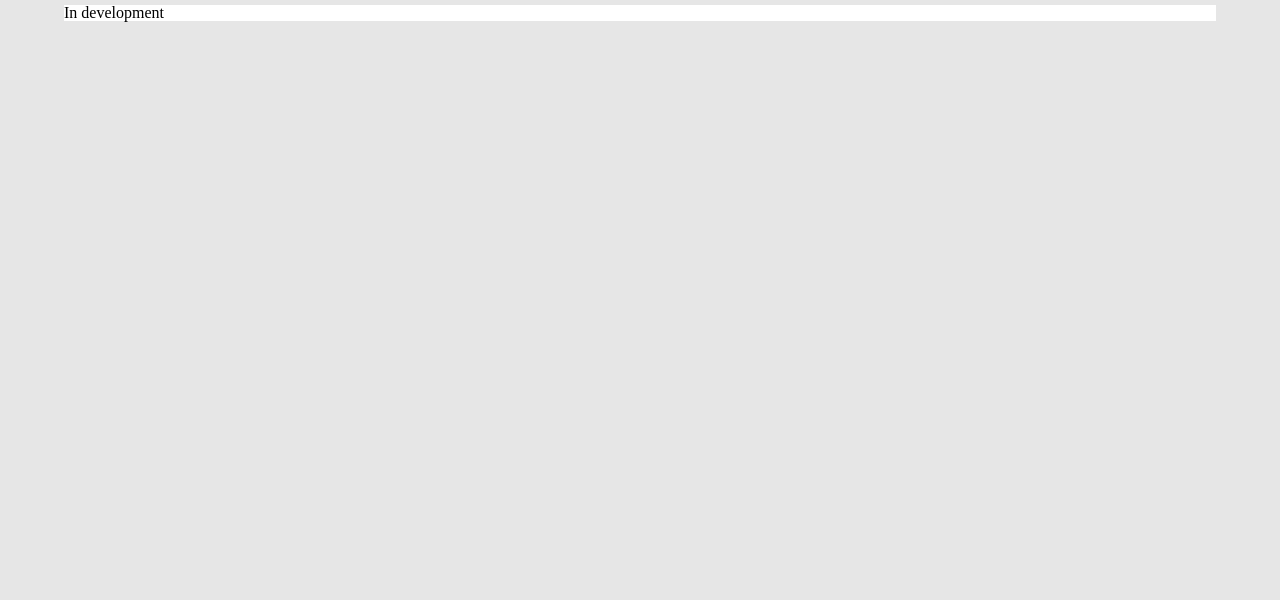
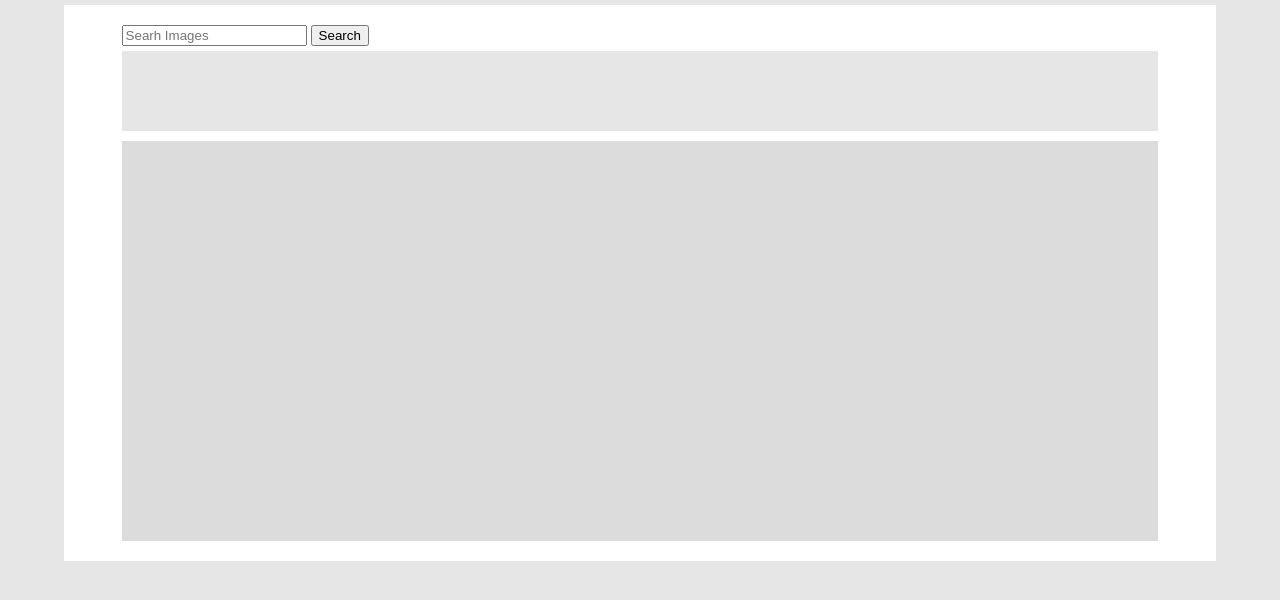
Before and after one commit to jordang1995/4, a PHP site: page /collage_create.html in a window 1280 px wide. Shown: the part 31-631 px from the top of the page. Run offline with PHP 8.4, Linux system fonts and the light colour scheme.

Commit message:
Create collage page updates

```diff
--- a/Share Your Story/assets/css/collage_create.css
+++ b/Share Your Story/assets/css/collage_create.css
@@ -0,0 +1,23 @@
+
+
+#collage_area {
+	width: 90%;
+	Height: 400px;
+	margin: 10px auto 10px auto;
+
+	background-color: rgb(220,220,220);
+	}
+
+#trove_search {
+	padding-bottom: 5px;
+}
+
+#collage_tools {
+	width: 90%;
+	margin: 10px auto 0px auto;
+	}
+
+#image_view {
+	Height: 80px;
+	background-color: rgb(230,230,230);
+	}
--- a/Share Your Story/assets/css/global.css
+++ b/Share Your Story/assets/css/global.css
@@ -9,6 +9,7 @@ body > section:first-of-type {
 	background-color: white;
 	width: 90%;
 	margin: auto;
+	padding: 10px 0px 10px 0px;
 }
 
 /* Nav Styles */
--- a/Share Your Story/collage_create.html
+++ b/Share Your Story/collage_create.html
@@ -20,7 +20,20 @@
 		<div class='clearfix'></div>
 	</nav>
 	<section>
-		<h1>In development</h1>
+		<div id="collage_creator">
+			<div id="collage_tools">
+				<form id="trove_search">
+					<input id="searchTerms" type="text" placeholder="Searh Images"/>
+					<button id="searchSubmit" type="submit">Search</button>
+				</form>
+				<div id="image_view">
+
+				</div>
+			</div>
+			<div id="collage_area">
+
+			</div>
+		</div>
 	</section>
 	<!-- Javascript links -->
 	<script src="assets/js/jquery.js"></script>
```
